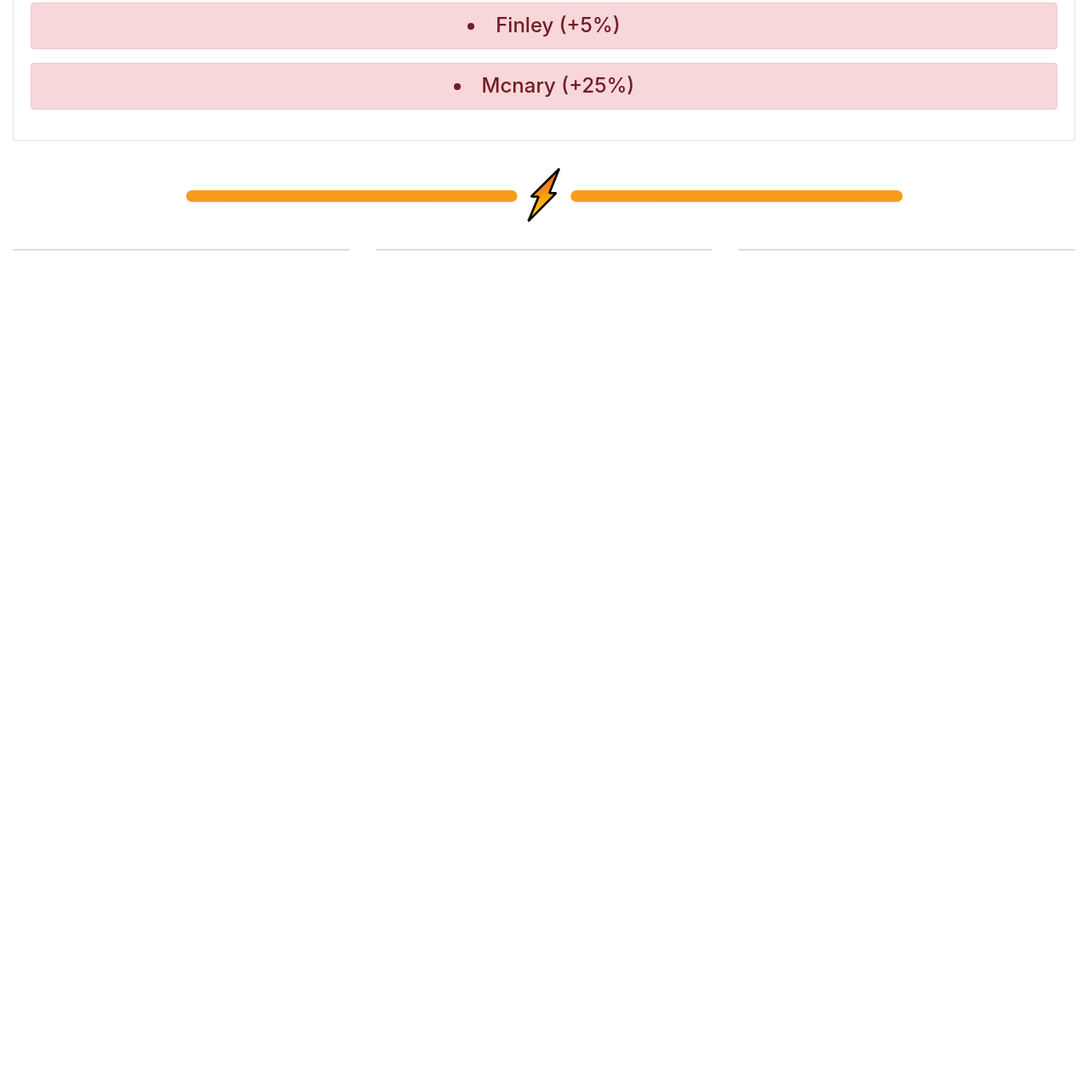
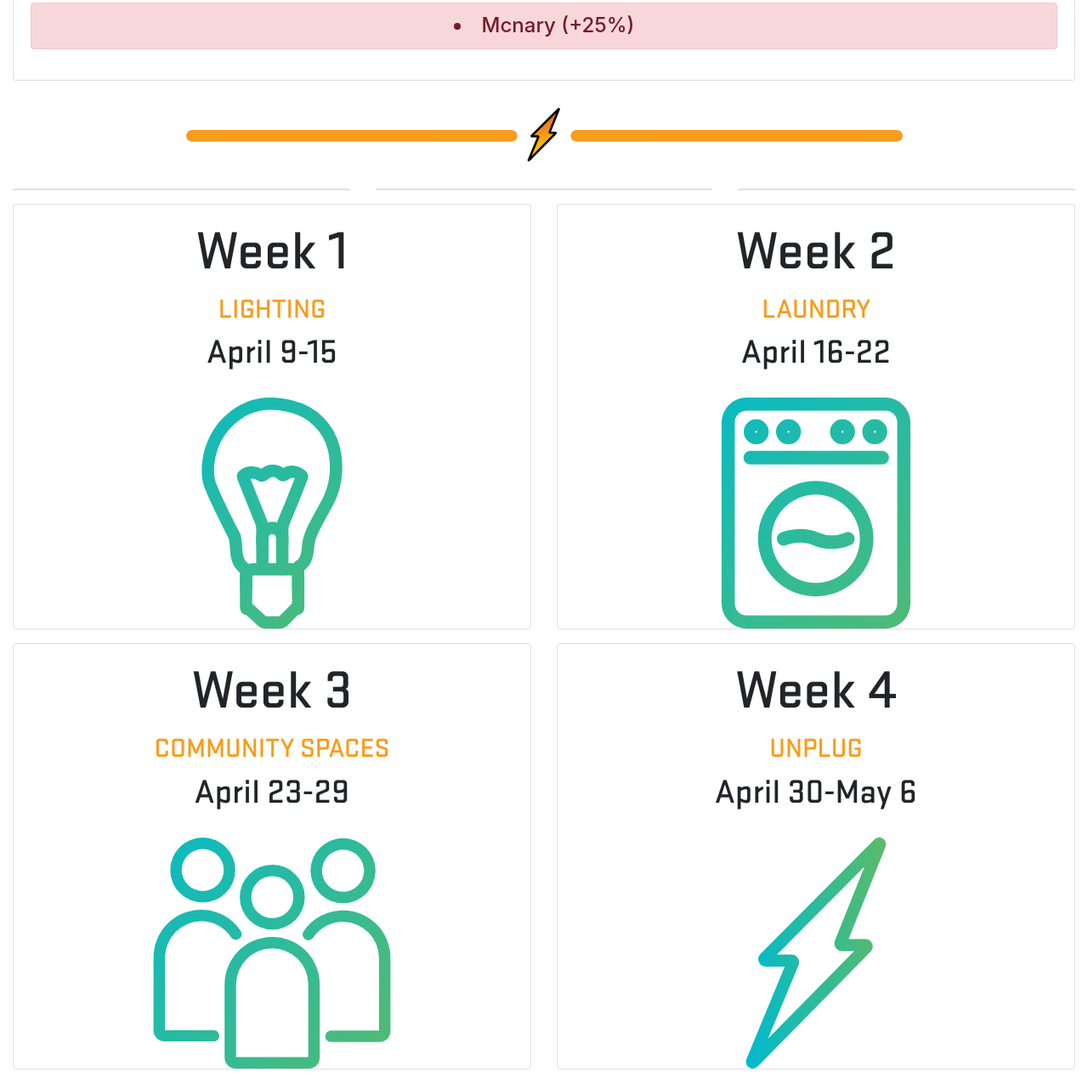
Before and after one commit to OSU-Sustainability-Office/kilowatt-crackdown, a plain HTML site: page index.html in a window 1280 px wide. Shown: the part 838-2113 px from the top of the page at 85% size. Before the commit the page ends 1149 px from the top, so only its background shows below. Drawn offline with nearby package versions, Linux system fonts and the light colour scheme; files whose address does not match are found by name.

Commit message:
Minor changes.

```diff
--- a/css/style.css
+++ b/css/style.css
@@ -29,7 +29,7 @@
     display: none;
   }
   .card-img-overlay {
-    background-color: rgba(0, 0, 0, 0.7);
+    background-color: rgba(0, 0, 0, 0.9);
   }
   .col-sm {
     max-width: 540px;
@@ -38,6 +38,9 @@
     margin-bottom: 1em;
   }
 
+  img {
+    max-height: 10em;
+  }
   svg {
     background-color: #fff;
   }
@@ -88,13 +91,16 @@
     max-width: 70%;
   }
 
+  img {
+    max-height: 17em;
+  }
   h1 {
     font-family: "Stratum2";
     font-size: 4em;
   }
   h2 {
     font-family: "Stratum2";
-    font-size: 3em;
+    font-size: 2em;
     color: #F89C1C;
   }
   h3 {
@@ -130,15 +136,6 @@
     max-height: 7.1em;
   }
 
-  h1 {
-    font-family: "Stratum2";
-    font-size: 4em;
-  }
-  h2 {
-    font-family: "Stratum2";
-    font-size: 3em;
-    color: #F89C1C;
-  }
   h3 {
     font-family: "Stratum2";
     font-size: 2.5em;
--- a/index.html
+++ b/index.html
@@ -56,16 +56,20 @@
                 <div class="alert alert-success" role="alert"><li>Sackett (-15%)</li></div>
                 <div class="alert alert-success" role="alert"><li>Wilson (-3%)</li></div>
                 <div class="alert alert-warning" role="alert"><li>Cauthorn (-0.1%)</li></div>
-                <div class="alert alert-danger" role="alert"><li>Finley (+5%)</li></div>
                 <div class="alert alert-danger" role="alert"><li>Mcnary (+25%)</li></div>
               </h4>
-          </center>
+            </center>
           </div>
         </div>
       </div>
     </div>
 
-    <div class="row"><div class="col"><center><img class="hr" src="img/hr.svg"></img></center></div></div>
+    <div class="row">
+      <div class="col">
+        <center><img class="hr" src="img/hr.svg"></img>
+        </center>
+      </div>
+    </div>
 
 
     <div class="row justify-content-center">
@@ -101,6 +105,59 @@
       </div>
     </div>
 
+    <div class="row justify-content-center">
+      <div class="col-md">
+        <div class="card">
+          <div class="card-body">
+            <center>
+              <h1>Week 1</h1>
+              <h2>LIGHTING</h2>
+              <h3>April 9-15</h3>
+            </center>
+          </div>
+          <img class="card-img-top" src="img/lightbulb.svg" alt="Card image cap">
+        </div>
+      </div>
+      <div class="col-md">
+        <div class="card">
+          <div class="card-body">
+            <center>
+              <h1>Week 2</h1>
+              <h2>LAUNDRY</h2>
+              <h3>April 16-22</h3>
+            </center>
+          </div>
+          <img class="card-img-top" src="img/washing_machine.svg" alt="Card image cap">
+        </div>
+      </div>
+    </div>
+    <div class="row justify-content-center">
+      <div class="col-md">
+        <div class="card">
+          <div class="card-body">
+            <center>
+              <h1>Week 3</h1>
+              <h2>COMMUNITY SPACES</h2>
+              <h3>April 23-29</h3>
+            </center>
+          </div>
+          <img class="card-img-top" src="img/people.svg" alt="Card image cap">
+        </div>
+      </div>
+      <div class="col-md">
+        <div class="card">
+          <div class="card-body">
+            <center>
+              <h1>Week 4</h1>
+              <h2>UNPLUG</h2>
+              <h3>April 30-May 6</h3>
+            </center>
+          </div>
+          <img class="card-img-top" src="img/lightningbolt2.svg" alt="Card image cap">
+        </div>
+      </div>
+    </div>
+
   </div>
 </body>
 
```
